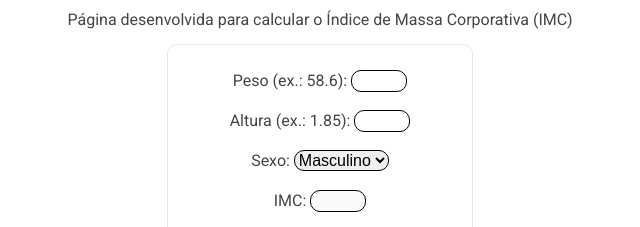
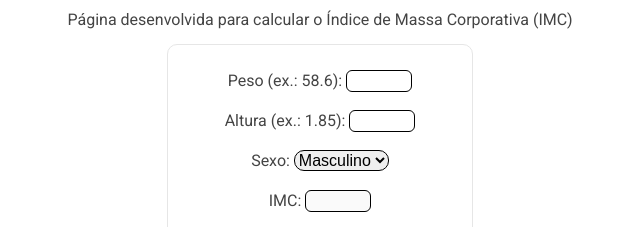
Before and after one commit to rovanni/imc, a plain HTML site: page index.html in a window 1280 px wide. Shown: the part 138-365 px from the top of the page, 320-960 px from the left. Drawn offline with Linux system fonts and the light colour scheme.

Commit message:
Update calcular_imc.css

```diff
--- a/css/calcular_imc.css
+++ b/css/calcular_imc.css
@@ -110,9 +110,9 @@ header{
     font-weight: bold;
 }
 input{
-    border-radius: 10px;
+    border-radius: 6px;
     border: 1px solid black;
-    width: 50px;
+    width: 60px;
     font-size: 16px;
 }
 select{
```
